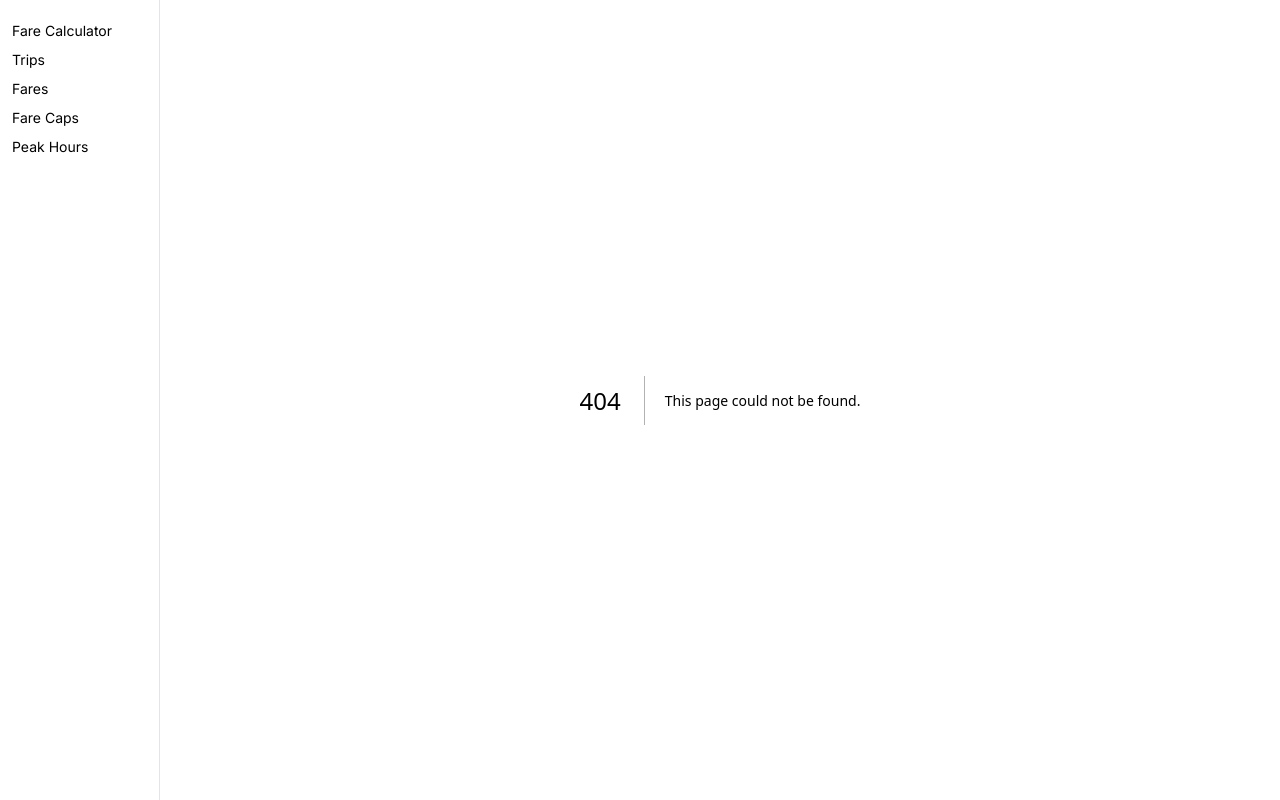
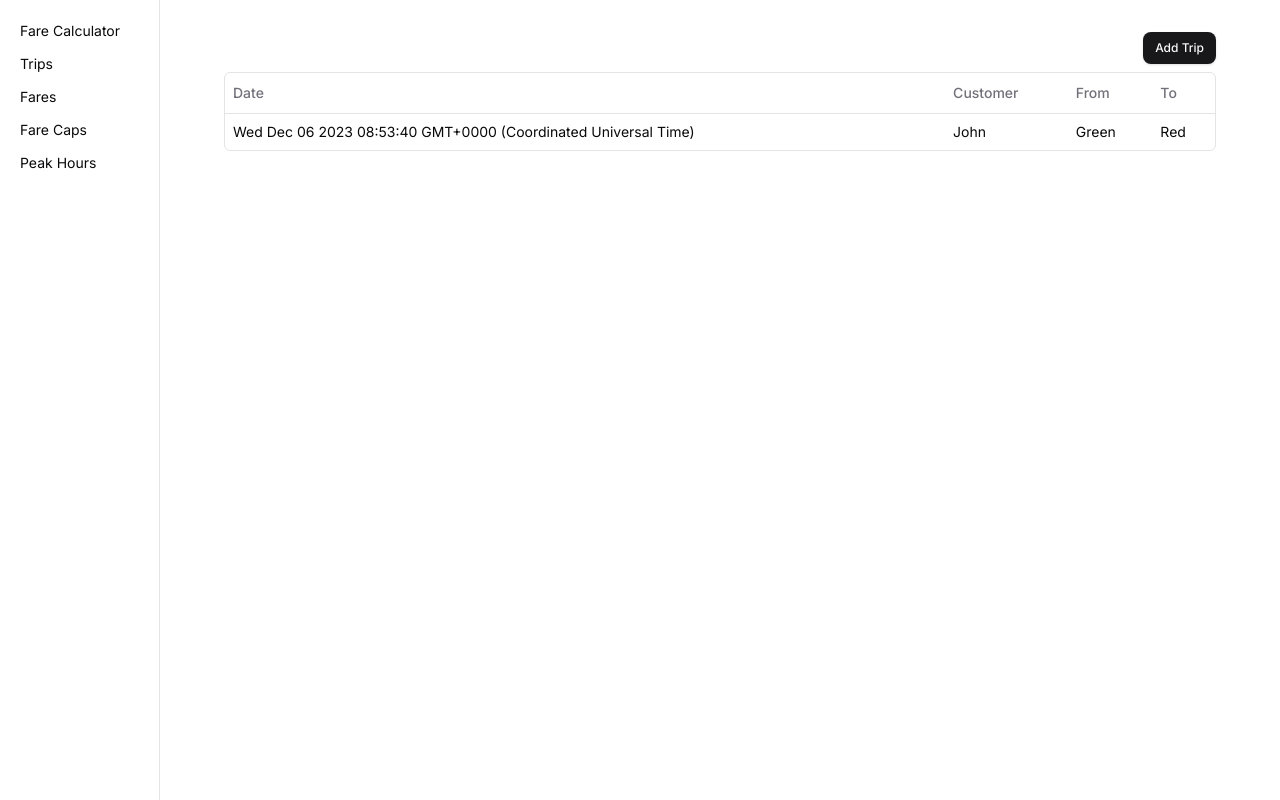
Before and after one commit to avin-kavish/code-samples, a Next.js app in the folder next-typescript-app/: page /trips in a window 1280 px wide. Before the commit this address had no page. Built offline with nearby package versions, Linux system fonts and the light colour scheme.

Commit message:
Add sample data table and content to trips page

```diff
--- a/next-typescript-app/package.json
+++ b/next-typescript-app/package.json
@@ -10,6 +10,8 @@
   },
   "dependencies": {
     "@radix-ui/react-icons": "^1.3.0",
+    "@radix-ui/react-slot": "^1.0.2",
+    "@tanstack/react-table": "^8.10.7",
     "class-variance-authority": "^0.7.0",
     "clsx": "^2.0.0",
     "next": "14.0.3",
--- /dev/null
+++ b/next-typescript-app/src/app/fare-calculator/page.tsx
@@ -0,0 +1,3 @@
+export default function FareCalculatorPage() {
+  return <div>FareCalculatorPage</div>
+}
--- /dev/null
+++ b/next-typescript-app/src/app/fare-caps/page.tsx
@@ -0,0 +1,3 @@
+export default function FareCapsPage() {
+  return <div>FareCapsPage</div>
+}
--- /dev/null
+++ b/next-typescript-app/src/app/fares/page.tsx
@@ -0,0 +1,3 @@
+export default function FaresPage() {
+  return <div>FaresPage</div>
+}
--- a/next-typescript-app/src/app/layout.tsx
+++ b/next-typescript-app/src/app/layout.tsx
@@ -35,9 +35,9 @@
 
 function AppSidebar() {
   return (
-    <div className="py-4">
+    <div className="py-4 px-2">
       <nav>
-        <ul>
+        <ul className="space-y-1">
           {navItems.map((item) => (
             <li className="">
               <Link
--- a/next-typescript-app/src/app/page.tsx
+++ b/next-typescript-app/src/app/page.tsx
@@ -1,11 +1,3 @@
-import { Input } from "@/components/ui/input"
-
 export default function Home() {
-  return (
-    <div className="p-4">
-      <div className="">
-        <Input value="Test" />
-      </div>
-    </div>
-  )
+  return <div className="p-4"></div>
 }
--- /dev/null
+++ b/next-typescript-app/src/app/peak-hours/page.tsx
@@ -0,0 +1,3 @@
+export default function PeakHoursPage() {
+  return <div>PeakHoursPage</div>
+}
--- /dev/null
+++ b/next-typescript-app/src/app/trips/page.tsx
@@ -0,0 +1,33 @@
+"use client"
+import { Button } from "@/components/ui/button"
+import { DataTable } from "@/components/ui/data-table"
+
+const columns = [
+  { header: "Date", accessorKey: "date" },
+  { header: "Customer", accessorKey: "customer" },
+  { header: "From", accessorKey: "from" },
+  { header: "To", accessorKey: "to" },
+]
+
+const sampleData = [
+  {
+    id: "1",
+    from: "Green",
+    to: "Red",
+    customer: "John",
+    date: new Date(),
+  },
+]
+
+export default function TripsPage() {
+  return (
+    <div className="mt-4 p-4 mx-auto max-w-screen-lg">
+      <div className="pb-2 flex justify-end">
+        <Button>Add Trip</Button>
+      </div>
+      <div>
+        <DataTable columns={columns} data={sampleData} />
+      </div>
+    </div>
+  )
+}
--- /dev/null
+++ b/next-typescript-app/src/components/ui/button.tsx
@@ -0,0 +1,57 @@
+import * as React from "react"
+import { Slot } from "@radix-ui/react-slot"
+import { cva, type VariantProps } from "class-variance-authority"
+
+import { cn } from "@/lib/utils"
+
+const buttonVariants = cva(
+  "inline-flex items-center justify-center whitespace-nowrap rounded-md text-sm font-medium transition-colors focus-visible:outline-none focus-visible:ring-1 focus-visible:ring-ring disabled:pointer-events-none disabled:opacity-50",
+  {
+    variants: {
+      variant: {
+        default:
+          "bg-primary text-primary-foreground shadow hover:bg-primary/90",
+        destructive:
+          "bg-destructive text-destructive-foreground shadow-sm hover:bg-destructive/90",
+        outline:
+          "border border-input bg-transparent shadow-sm hover:bg-accent hover:text-accent-foreground",
+        secondary:
+          "bg-secondary text-secondary-foreground shadow-sm hover:bg-secondary/80",
+        ghost: "hover:bg-accent hover:text-accent-foreground",
+        link: "text-primary underline-offset-4 hover:underline",
+      },
+      size: {
+        default: "h-9 px-4 py-2",
+        sm: "h-8 rounded-lg px-3 text-xs",
+        lg: "h-10 rounded-md px-8",
+        icon: "h-9 w-9",
+      },
+    },
+    defaultVariants: {
+      variant: "default",
+      size: "sm",
+    },
+  },
+)
+
+export interface ButtonProps
+  extends React.ButtonHTMLAttributes<HTMLButtonElement>,
+    VariantProps<typeof buttonVariants> {
+  asChild?: boolean
+}
+
+const Button = React.forwardRef<HTMLButtonElement, ButtonProps>(
+  ({ className, variant, size, asChild = false, ...props }, ref) => {
+    const Comp = asChild ? Slot : "button"
+    return (
+      <Comp
+        className={cn(buttonVariants({ variant, size, className }))}
+        ref={ref}
+        {...props}
+      />
+    )
+  },
+)
+Button.displayName = "Button"
+
+export { Button, buttonVariants }
--- /dev/null
+++ b/next-typescript-app/src/components/ui/data-table.tsx
@@ -0,0 +1,77 @@
+import {
+  ColumnDef,
+  flexRender,
+  getCoreRowModel,
+  useReactTable,
+} from "@tanstack/react-table"
+import {
+  Table,
+  TableBody,
+  TableCell,
+  TableHead,
+  TableHeader,
+  TableRow,
+} from "@/components/ui/table"
+
+interface DataTableProps<TData, TValue> {
+  columns: ColumnDef<TData, TValue>[]
+  data: TData[]
+}
+
+export function DataTable<TData, TValue>({
+  columns,
+  data,
+}: DataTableProps<TData, TValue>) {
+  const table = useReactTable({
+    data,
+    columns,
+    getCoreRowModel: getCoreRowModel(),
+  })
+
+  return (
+    <div className="rounded-md border">
+      <Table>
+        <TableHeader>
+          {table.getHeaderGroups().map((headerGroup) => (
+            <TableRow key={headerGroup.id}>
+              {headerGroup.headers.map((header) => {
+                return (
+                  <TableHead key={header.id}>
+                    {header.isPlaceholder
+                      ? null
+                      : flexRender(
+                          header.column.columnDef.header,
+                          header.getContext(),
+                        )}
+                  </TableHead>
+                )
+              })}
+            </TableRow>
+          ))}
+        </TableHeader>
+        <TableBody>
+          {table.getRowModel().rows?.length ? (
+            table.getRowModel().rows.map((row) => (
+              <TableRow
+                key={row.id}
+                data-state={row.getIsSelected() && "selected"}
+              >
+                {row.getVisibleCells().map((cell) => (
+                  <TableCell key={cell.id}>
+                    {flexRender(cell.column.columnDef.cell, cell.getContext())}
+                  </TableCell>
+                ))}
+              </TableRow>
+            ))
+          ) : (
+            <TableRow>
+              <TableCell colSpan={columns.length} className="h-24 text-center">
+                No results.
+              </TableCell>
+            </TableRow>
+          )}
+        </TableBody>
+      </Table>
+    </div>
+  )
+}
--- /dev/null
+++ b/next-typescript-app/src/components/ui/table.tsx
@@ -0,0 +1,120 @@
+import * as React from "react"
+
+import { cn } from "@/lib/utils"
+
+const Table = React.forwardRef<
+  HTMLTableElement,
+  React.HTMLAttributes<HTMLTableElement>
+>(({ className, ...props }, ref) => (
+  <div className="relative w-full overflow-auto">
+    <table
+      ref={ref}
+      className={cn("w-full caption-bottom text-sm", className)}
+      {...props}
+    />
+  </div>
+))
+Table.displayName = "Table"
+
+const TableHeader = React.forwardRef<
+  HTMLTableSectionElement,
+  React.HTMLAttributes<HTMLTableSectionElement>
+>(({ className, ...props }, ref) => (
+  <thead ref={ref} className={cn("[&_tr]:border-b", className)} {...props} />
+))
+TableHeader.displayName = "TableHeader"
+
+const TableBody = React.forwardRef<
+  HTMLTableSectionElement,
+  React.HTMLAttributes<HTMLTableSectionElement>
+>(({ className, ...props }, ref) => (
+  <tbody
+    ref={ref}
+    className={cn("[&_tr:last-child]:border-0", className)}
+    {...props}
+  />
+))
+TableBody.displayName = "TableBody"
+
+const TableFooter = React.forwardRef<
+  HTMLTableSectionElement,
+  React.HTMLAttributes<HTMLTableSectionElement>
+>(({ className, ...props }, ref) => (
+  <tfoot
+    ref={ref}
+    className={cn(
+      "border-t bg-muted/50 font-medium [&>tr]:last:border-b-0",
+      className
+    )}
+    {...props}
+  />
+))
+TableFooter.displayName = "TableFooter"
+
+const TableRow = React.forwardRef<
+  HTMLTableRowElement,
+  React.HTMLAttributes<HTMLTableRowElement>
+>(({ className, ...props }, ref) => (
+  <tr
+    ref={ref}
+    className={cn(
+      "border-b transition-colors hover:bg-muted/50 data-[state=selected]:bg-muted",
+      className
+    )}
+    {...props}
+  />
+))
+TableRow.displayName = "TableRow"
+
+const TableHead = React.forwardRef<
+  HTMLTableCellElement,
+  React.ThHTMLAttributes<HTMLTableCellElement>
+>(({ className, ...props }, ref) => (
+  <th
+    ref={ref}
+    className={cn(
+      "h-10 px-2 text-left align-middle font-medium text-muted-foreground [&:has([role=checkbox])]:pr-0 [&>[role=checkbox]]:translate-y-[2px]",
+      className
+    )}
+    {...props}
+  />
+))
+TableHead.displayName = "TableHead"
+
+const TableCell = React.forwardRef<
+  HTMLTableCellElement,
+  React.TdHTMLAttributes<HTMLTableCellElement>
+>(({ className, ...props }, ref) => (
+  <td
+    ref={ref}
+    className={cn(
+      "p-2 align-middle [&:has([role=checkbox])]:pr-0 [&>[role=checkbox]]:translate-y-[2px]",
+      className
+    )}
+    {...props}
+  />
+))
+TableCell.displayName = "TableCell"
+
+const TableCaption = React.forwardRef<
+  HTMLTableCaptionElement,
+  React.HTMLAttributes<HTMLTableCaptionElement>
+>(({ className, ...props }, ref) => (
+  <caption
+    ref={ref}
+    className={cn("mt-4 text-sm text-muted-foreground", className)}
+    {...props}
+  />
+))
+TableCaption.displayName = "TableCaption"
+
+export {
+  Table,
+  TableHeader,
+  TableBody,
+  TableFooter,
+  TableHead,
+  TableRow,
+  TableCell,
+  TableCaption,
+}
```
Also changed, not shown: 1 other file (tests, documents, lock files or other folders).
